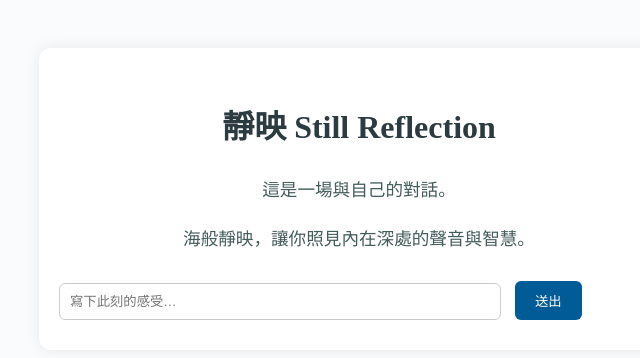
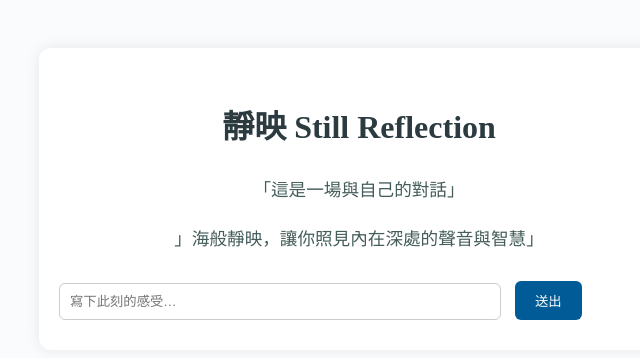
Before and after one commit to oceanpowerrr/seasoul-chatbot, a website: page index.html in a window 1280 px wide. Shown: the whole page, without its empty margins (281-921 px from the left). Drawn offline with Linux system fonts and the light colour scheme.

Commit message:
Update index.html

```diff
--- a/index.html
+++ b/index.html
@@ -77,8 +77,8 @@
     <h1>靜映 Still Reflection</h1>
 
     <div class="intro">
-      <p>這是一場與自己的對話。</p>
-      <p>海般靜映，讓你照見內在深處的聲音與智慧。</p>
+      <p>「這是一場與自己的對話」</p>
+      <p>」海般靜映，讓你照見內在深處的聲音與智慧」</p>
     </div>
 
     <div id="messages"></div>
```
